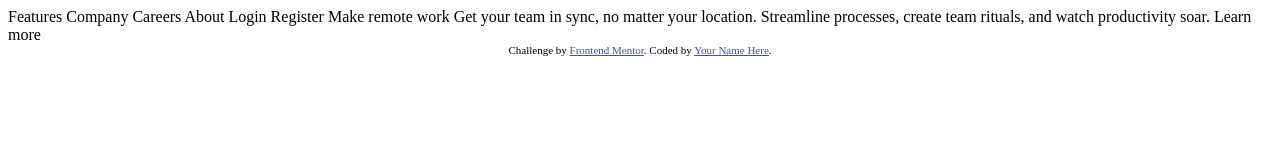
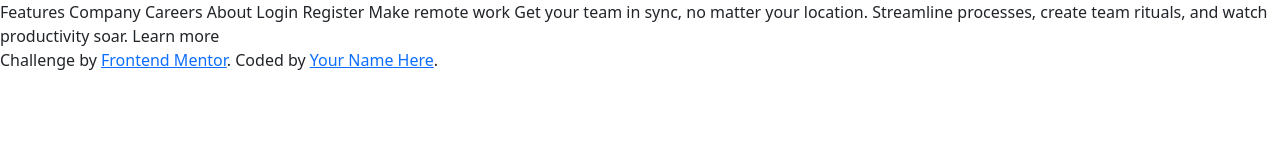
Before and after one commit to ivanbonnot/Intro-section-with-dropdown-navigation, a website: page index.html in a window 1280 px wide. Drawn offline with Linux system fonts and the light colour scheme.

Commit message:
sass agregado

```diff
--- a/index.html
+++ b/index.html
@@ -3,17 +3,14 @@
 <head>
   <meta charset="UTF-8">
   <meta name="viewport" content="width=device-width, initial-scale=1.0"> <!-- displays site properly based on user's device -->
-
   <link rel="icon" type="image/png" sizes="32x32" href="./images/favicon-32x32.png">
 
   <title>Frontend Mentor | Intro section with dropdown navigation</title>
 
-  <!-- Feel free to remove these styles or customise in your own stylesheet 👍 -->
-  <style>
-    .attribution { font-size: 11px; text-align: center; }
-    .attribution a { color: hsl(228, 45%, 44%); }
-  </style>
+  <link href="./css/bootstrap.min.css" rel="stylesheet">
+  <link rel="stylesheet" href="./css/style.css" />
 </head>
+
 <body>
 
   Features
@@ -35,5 +32,8 @@
     Challenge by <a href="https://www.frontendmentor.io?ref=challenge" target="_blank">Frontend Mentor</a>.
     Coded by <a href="#">Your Name Here</a>.
   </div>
+
+  <script src="./js/bootstrap.bundle.min.js"></script>
+
 </body>
 </html>
--- /dev/null
+++ b/scss/base/_reset.scss
@@ -0,0 +1,5 @@
+* {
+    margin: 0;
+    padding: 0;
+    box-sizing: border-box;
+}
--- /dev/null
+++ b/scss/base/_typo.scss
@@ -0,0 +1,5 @@
+@import url('https://fonts.google.com/specimen/Epilogue');
+
+html {
+    font-size: 62.5%;
+}
--- /dev/null
+++ b/scss/layout/_header.scss
@@ -0,0 +1,5 @@
+body {
+    font-family: 'Epilogue';
+    background-color: $background-color;
+    overflow-x: hidden;
+}
```
Also changed, not shown: package.json (added, +26 -0 lines), css/bootstrap.min.css (added), css/style.css (added), js/bootstrap.bundle.min.js (added), scss/base/_variables.scss (added), scss/layout/_footer.scss (added), scss/layout/_main.scss (added), scss/layout/_mediaQ.scss (added), scss/main.scss (added), 2 other files.
